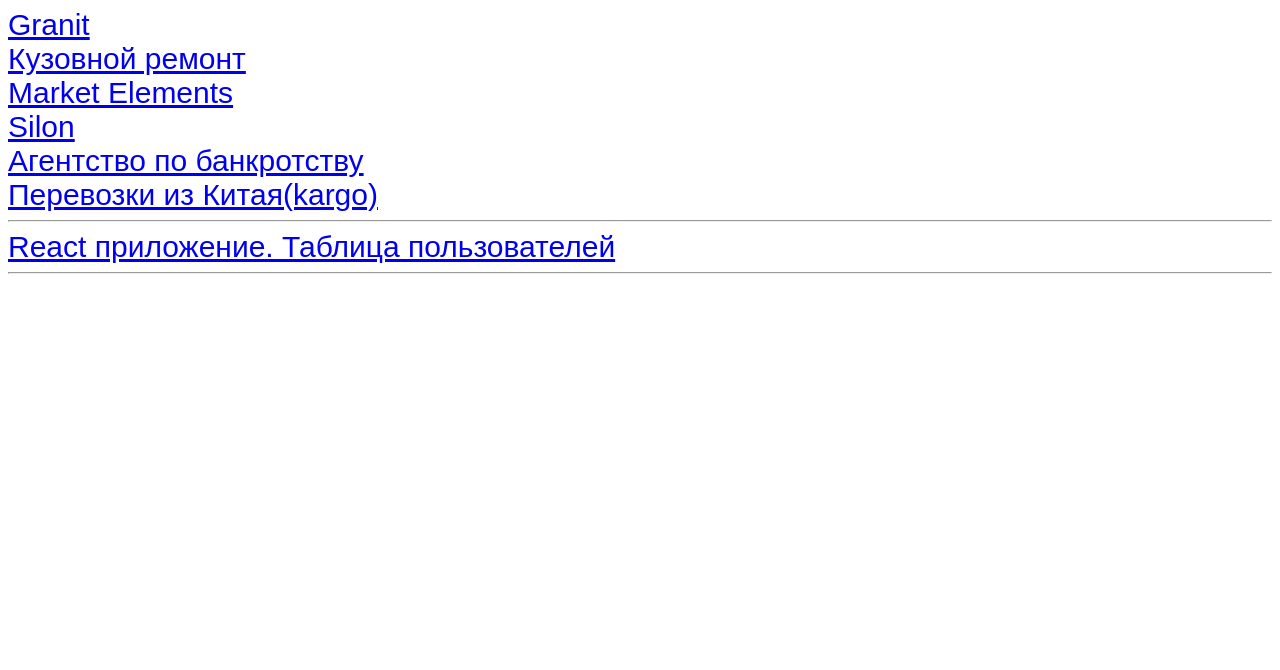
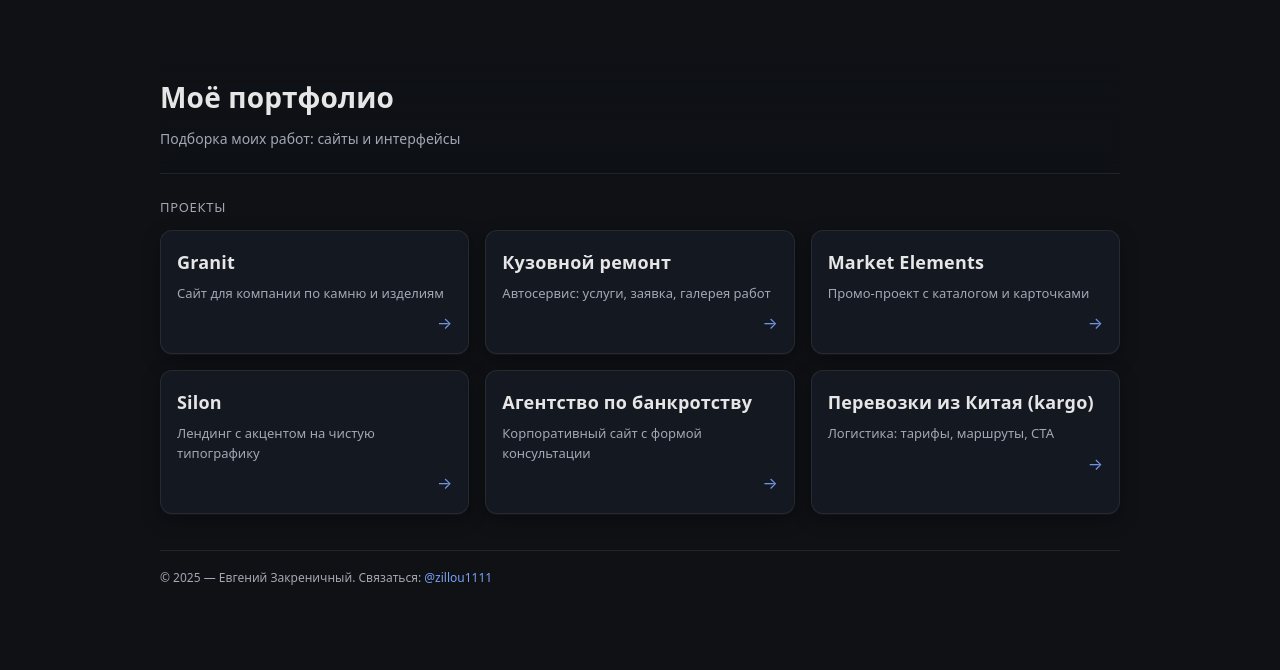
Before and after one commit to zheeenyaaa/zheeenyaaa.github.io, a plain HTML site: page index.html in a window 1280 px wide. Drawn offline with Linux system fonts and the light colour scheme.

Commit message:
улучшил дизайн. добавил контакты

```diff
--- a/index.html
+++ b/index.html
@@ -6,24 +6,162 @@
 	<meta http-equiv="X-UA-Compatible" content="ie=edge">
 	<title>Портфолио</title>
 	<style>
-		a{
-			display:block;
-			font-size:30px;
-			font-family: sans-serif;
+		:root{
+			--bg:#0f1115;
+			--card:#141821;
+			--text:#e6e6e6;
+			--muted:#a3a7b3;
+			--accent:#7aa2f7;
+			--border:rgba(255,255,255,0.08);
+		}
+
+		*{box-sizing:border-box}
+		html,body{height:100%}
+		body{
+			margin:0;
+			font-family: system-ui, -apple-system, Segoe UI, Roboto, Inter, Helvetica, Arial, "Apple Color Emoji","Segoe UI Emoji";
+			background:var(--bg);
+			color:var(--text);
+			line-height:1.5;
+			-webkit-font-smoothing:antialiased;
+			-moz-osx-font-smoothing:grayscale;
+		}
+
+		.container{
+			max-width:1000px;
+			margin:0 auto;
+			padding:48px 20px 80px;
+		}
+
+		header{
+			display:flex;
+			flex-direction:column;
+			gap:10px;
+			padding:28px 0 24px;
+			position:sticky;
+			top:0;
+			background:linear-gradient(to bottom, rgba(15,17,21,0.95), rgba(15,17,21,0.7) 60%, rgba(15,17,21,0));
+			backdrop-filter:saturate(140%) blur(4px);
+			border-bottom:1px solid var(--border);
+			margin-bottom:24px;
+		}
+
+		.title{
+			font-size:28px;
+			font-weight:700;
+			letter-spacing:0.2px;
+		}
+		.subtitle{
+			color:var(--muted);
+			font-size:14px;
+		}
+
+		.grid{
+			display:grid;
+			grid-template-columns:repeat(auto-fit, minmax(240px, 1fr));
+			gap:16px;
+		}
+
+		.card{
+			display:flex;
+			flex-direction:column;
+			gap:8px;
+			padding:18px 16px;
+			background:var(--card);
+			border:1px solid var(--border);
+			border-radius:12px;
+			text-decoration:none;
+			color:var(--text);
+			transition:transform .18s ease, border-color .18s ease, box-shadow .18s ease;
+			box-shadow:0 1px 0 rgba(255,255,255,0.03), 0 6px 18px rgba(0,0,0,0.35);
+		}
+		.card:hover{
+			transform:translateY(-3px);
+			border-color:rgba(122,162,247,0.35);
+			box-shadow:0 4px 0 rgba(255,255,255,0.04), 0 14px 32px rgba(0,0,0,0.45);
+		}
+		.card h3{
+			margin:0;
+			font-size:18px;
+			font-weight:600;
+			letter-spacing:0.2px;
+		}
+		.card p{
+			margin:0;
+			color:var(--muted);
+			font-size:13px;
+		}
+		.card .arrow{
+			margin-left:auto;
+			color:var(--accent);
+			opacity:.9;
+		}
+
+		.section-title{
+			margin:6px 0 12px;
+			font-size:13px;
+			letter-spacing:0.7px;
+			text-transform:uppercase;
+			color:var(--muted);
+		}
+
+		footer{
+			margin-top:36px;
+			padding-top:18px;
+			border-top:1px solid var(--border);
+			color:var(--muted);
+			font-size:12px;
 		}
 	</style>
 </head>
 <body>
-	<a href="/granit">Granit</a>
-	<a href="/body-repair">Кузовной ремонт</a>
-	<a href="/market-elements">Market Elements</a>
-	<a href="/silon">Silon</a>
-	<a href="/bankruptcy-agency">Агентство по банкротству</a>
-	<a href="/kargo">Перевозки из Китая(kargo)</a>
+	<div class="container">
+		<header>
+			<div class="title">Моё портфолио</div>
+			<div class="subtitle">Подборка моих работ: сайты и интерфейсы</div>
+		</header>
 
-	<hr>
-	<a href="/users_table">React приложение. Таблица пользователей</a>
-	<hr>
+		<div class="section-title">Проекты</div>
+		<div class="grid">
+			<a class="card" href="/granit">
+				<h3>Granit</h3>
+				<p>Сайт для компании по камню и изделиям</p>
+				<span class="arrow">→</span>
+			</a>
+			<a class="card" href="/body-repair">
+				<h3>Кузовной ремонт</h3>
+				<p>Автосервис: услуги, заявка, галерея работ</p>
+				<span class="arrow">→</span>
+			</a>
+			<a class="card" href="/market-elements">
+				<h3>Market Elements</h3>
+				<p>Промо-проект с каталогом и карточками</p>
+				<span class="arrow">→</span>
+			</a>
+			<a class="card" href="/silon">
+				<h3>Silon</h3>
+				<p>Лендинг с акцентом на чистую типографику</p>
+				<span class="arrow">→</span>
+			</a>
+			<a class="card" href="/bankruptcy-agency">
+				<h3>Агентство по банкротству</h3>
+				<p>Корпоративный сайт с формой консультации</p>
+				<span class="arrow">→</span>
+			</a>
+			<a class="card" href="/kargo">
+				<h3>Перевозки из Китая (kargo)</h3>
+				<p>Логистика: тарифы, маршруты, CTA</p>
+				<span class="arrow">→</span>
+			</a>
+		</div>
 
+		<footer>
+			© <span id="year"></span> — Евгений Закреничный. Связаться: <a style="color:var(--accent);text-decoration:none" href="https://t.me/zillou1111">@zillou1111</a>
+		</footer>
+	</div>
+
+	<script>
+		document.getElementById('year').textContent = new Date().getFullYear();
+	</script>
 </body>
 </html>
```
